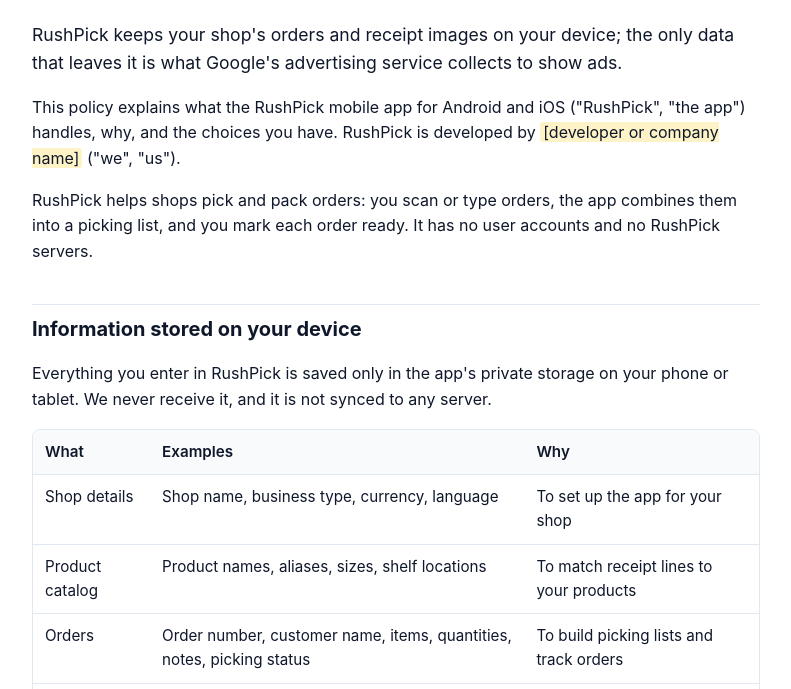
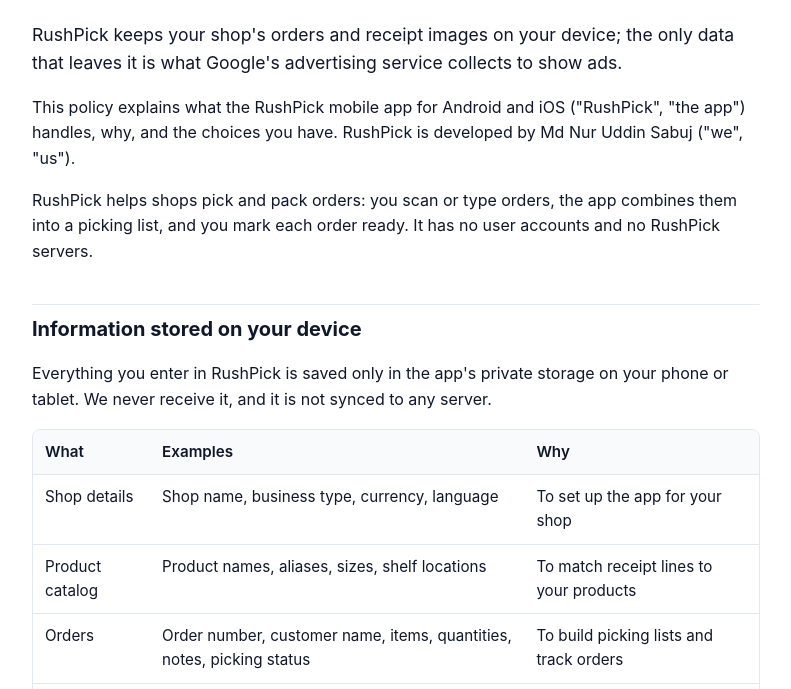
Before and after one commit to nsabuj/rushpick, a plain HTML site: page privacy-policy.html in a window 1280 px wide. Shown: the part 111-800 px from the top of the page, without its empty margins (244-1035 px from the left). Drawn offline with Linux system fonts and the light colour scheme.

Commit message:
Fill in developer name and contact email in privacy policy

```diff
--- a/privacy-policy.html
+++ b/privacy-policy.html
@@ -56,7 +56,7 @@
   <p class="updated">Last updated: 11 October 2026</p>
 
   <p class="lead">RushPick keeps your shop's orders and receipt images on your device; the only data that leaves it is what Google's advertising service collects to show ads.</p>
-  <p>This policy explains what the RushPick mobile app for Android and iOS ("RushPick", "the app") handles, why, and the choices you have. RushPick is developed by <mark>[developer or company name]</mark> ("we", "us").</p>
+  <p>This policy explains what the RushPick mobile app for Android and iOS ("RushPick", "the app") handles, why, and the choices you have. RushPick is developed by Md Nur Uddin Sabuj ("we", "us").</p>
   <p>RushPick helps shops pick and pack orders: you scan or type orders, the app combines them into a picking list, and you mark each order ready. It has no user accounts and no RushPick servers.</p>
 
   <h2>Information stored on your device</h2>
@@ -120,7 +120,7 @@
 
   <h2>Changes and contact</h2>
   <p>If we change how RushPick handles data, we will update this policy and the "Last updated" date above. Significant changes will also be noted in the app's store listing.</p>
-  <p>Questions or requests about this policy: <mark>[contact email]</mark>, <mark>[developer or company name]</mark>, <mark>[postal address]</mark>.</p>
+  <p>Questions or requests about this policy: <a href="mailto:nur.uudevs@gmail.com">nur.uudevs@gmail.com</a> (Md Nur Uddin Sabuj).</p>
 
   <footer>&copy; 2026 RushPick</footer>
 </main>
```
